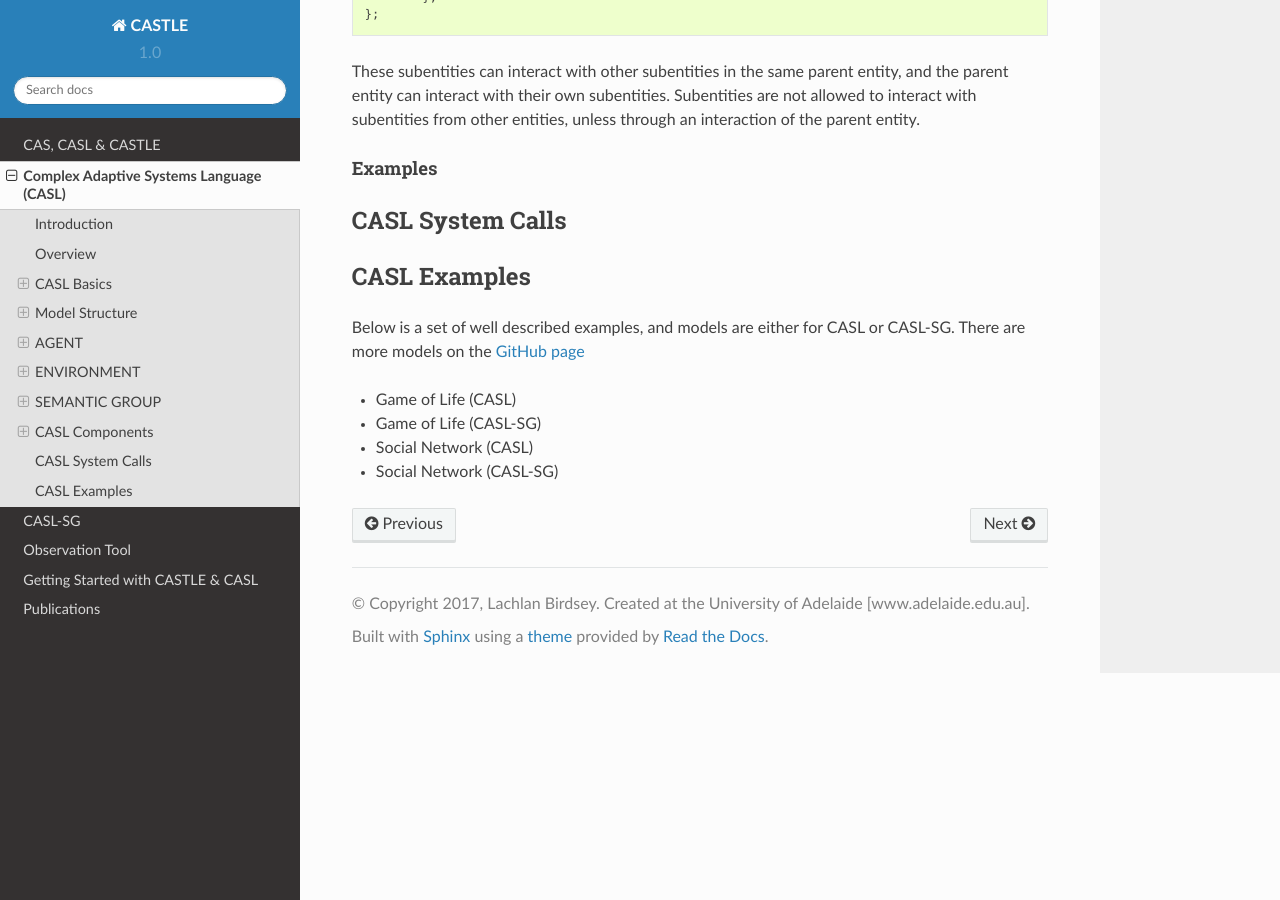
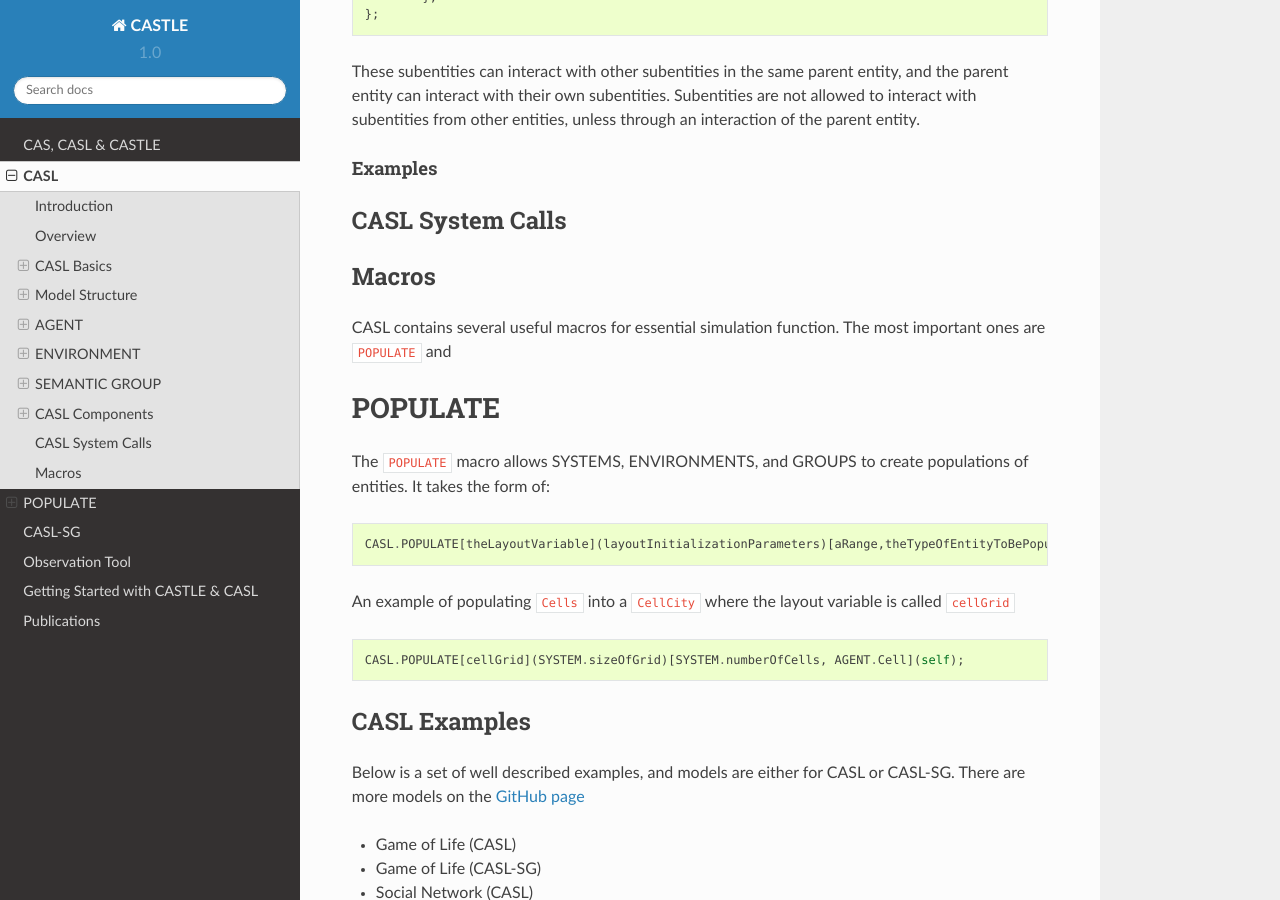
Before and after one commit to CASTLE-FWK/Documentation, a Sphinx documentation site: the page built from source/CASL/CASL.rst, in a window 1280 px wide and 900 px high, scrolled down 16360 px. Built offline with Sphinx 7.4.7 and the Read the Docs theme 2.0.0, drawn with Linux system fonts in a browser that asks for light colours.

Commit message:
added start of macros docs. More updates

```diff
--- a/source/CASL/CASL.rst
+++ b/source/CASL/CASL.rst
@@ -85,6 +85,7 @@
 .. include:: Blocks/Subsystems.rst
 
 .. include:: SystemCalls.rst
+.. include:: Macros.rst
 
 
 .. include:: Examples/Examples.rst
--- /dev/null
+++ b/source/CASL/Macros.rst
@@ -0,0 +1,14 @@
+Macros
+-------
+
+CASL contains several useful macros for essential simulation function. The most important ones are ``POPULATE`` and
+
+POPULATE
+=========
+The ``POPULATE`` macro allows SYSTEMS, ENVIRONMENTS, and GROUPS to create populations of entities. It takes the form of::
+
+	CASL.POPULATE[theLayoutVariable](layoutInitializationParameters)[aRange,theTypeOfEntityToBePopulated](entityInitializationParameters);
+
+An example of populating ``Cells`` into a ``CellCity`` where the layout variable is called ``cellGrid`` ::
+
+	CASL.POPULATE[cellGrid](SYSTEM.sizeOfGrid)[SYSTEM.numberOfCells, AGENT.Cell](self);
--- a/source/Introduction.rst
+++ b/source/Introduction.rst
@@ -12,7 +12,7 @@
 
 The Complex Adaptive Systems Language (CASL) and framework, CASTLE, were designed with several benefits in mind. Firstly, a modeling language that can be used by a large range of researchers, with widly different coding abilites. Secondly, a language that considers properties such as self-organization and emergence to be key. Thirdly, a unified framework that allows domain experts to contribute their analysis tools directly. Finally, a simulation back-end that can execute large scale simulations for extended periods of time on commodity hardware.
 
-CASL and CASTLE are developed by Lachlan Birdsey for his PhD project, with the assistance of his supervisors Dr. Claudia Szabo, and Prof Katrina Falkner.
+CASL and CASTLE are developed by Lachlan Birdsey for his PhD project, with the assistance of his supervisors Dr. Claudia Szabo, and Prof. Katrina Falkner.
 
 
 .. Complex Adaptive Systems
```
